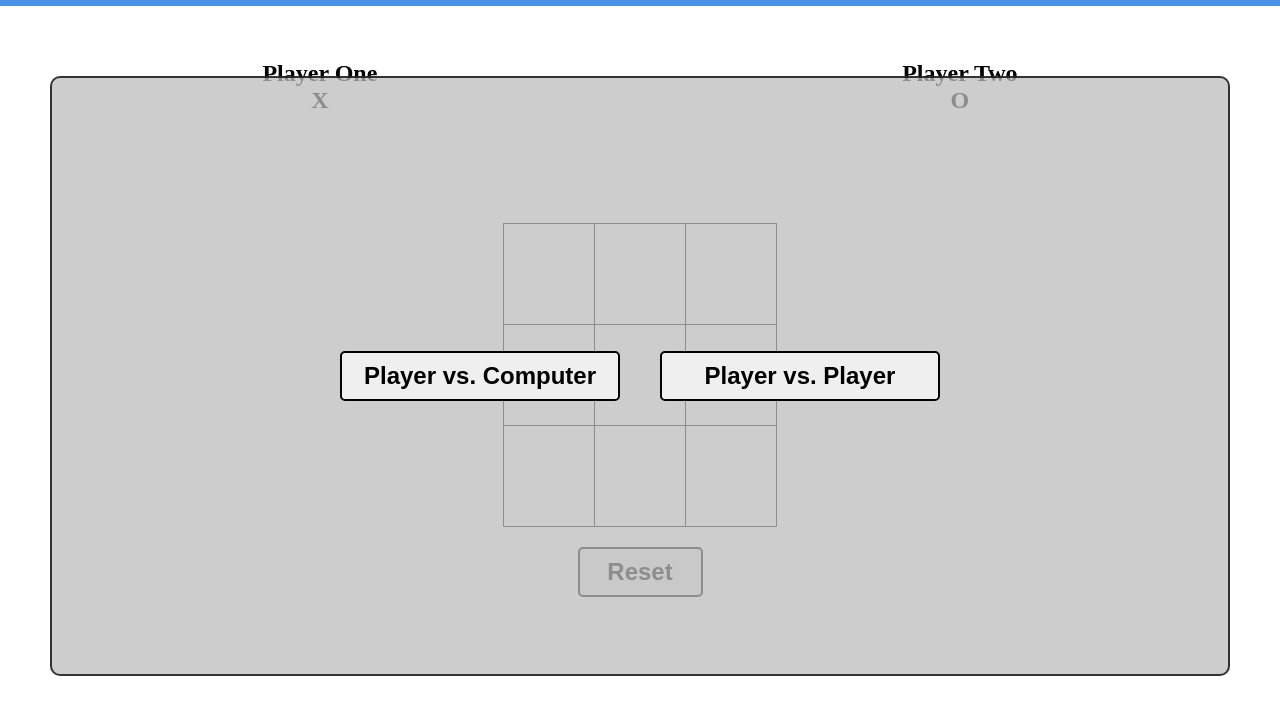
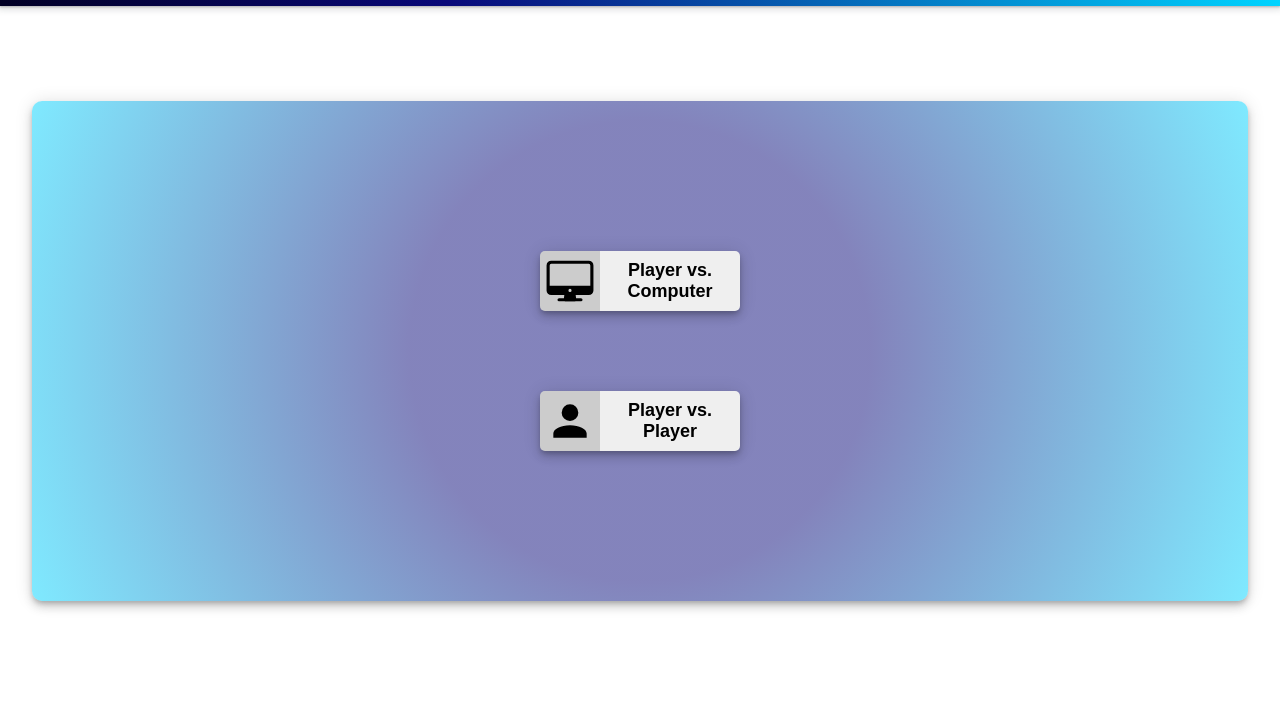
Before and after one commit to Modder65/Tic-Tac-Toe, a plain HTML site: page index.html in a window 1280 px wide. Shown: the part 74-800 px from the top of the page. Drawn offline with Linux system fonts and the light colour scheme.

Commit message:
Newly styled and added support for multiple device sizes

```diff
--- a/index.html
+++ b/index.html
@@ -27,23 +27,32 @@
                     <p></p>
                 </div>
                 <div id="gameBoard">
-                    <div class="gameSquare" id="tile0" data-id="0"></div>
-                    <div class="gameSquare" id="tile1" data-id="1"></div>
-                    <div class="gameSquare" id="tile2" data-id="2"></div>
-                    <div class="gameSquare" id="tile3" data-id="3"></div>
-                    <div class="gameSquare" id="tile4" data-id="4"></div>
-                    <div class="gameSquare" id="tile5" data-id="5"></div>
-                    <div class="gameSquare" id="tile6" data-id="6"></div>
-                    <div class="gameSquare" id="tile7" data-id="7"></div>
-                    <div class="gameSquare" id="tile8" data-id="8"></div>
+                    <div class="gameSquare animateDisplay" id="tile0" data-id="0"></div>
+                    <div class="gameSquare animateDisplay" id="tile1" data-id="1"></div>
+                    <div class="gameSquare animateDisplay" id="tile2" data-id="2"></div>
+                    <div class="gameSquare animateDisplay" id="tile3" data-id="3"></div>
+                    <div class="gameSquare animateDisplay" id="tile4" data-id="4"></div>
+                    <div class="gameSquare animateDisplay" id="tile5" data-id="5"></div>
+                    <div class="gameSquare animateDisplay" id="tile6" data-id="6"></div>
+                    <div class="gameSquare animateDisplay" id="tile7" data-id="7"></div>
+                    <div class="gameSquare animateDisplay" id="tile8" data-id="8"></div>
                 </div>
-                <button onclick="gameBoard.clearDisplay()">Reset</button>
+                <button onclick="gameBoard.clearDisplay()" id="resetBtn">
+                    <img src="imgs/refresh-outline.svg">
+                    <p>Reset Game Board</p>
+                </button>
             </div>
         </main>
 
         <div id="players_interface">
-            <button id="player_one" onclick="gameBoard.choosePlayer(1)" style="margin:auto 20px auto 20px;width:280px;">Player vs. Computer</button>
-            <button id="player_two" onclick="gameBoard.choosePlayer(2)" style="margin:auto 20px auto 20px;width:280px;">Player vs. Player</button>
+            <button id="player_one" onclick="gameBoard.choosePlayer(1)">
+                <img src="imgs/desktop-outline.svg">
+                <P>Player vs. Computer</P>
+            </button>
+            <button id="player_two" onclick="gameBoard.choosePlayer(2)">
+                <img src="imgs/account.svg">
+                <p>Player vs. Player</p>
+            </button>
         </div>
 
     </body>
--- a/script.js
+++ b/script.js
@@ -1,3 +1,4 @@
+let container = document.getElementById('container');
 //Accesses grid container and grid cell elements
 let game = document.getElementById("gameBoard");
 let children = game.children;
@@ -35,6 +36,16 @@ function clicked_computer() {
     }
 }
 
+//Removes the background-color styled on the grid-squares after the reset button adds it, and Adds green color-coding to the 3 squares that won the game
+function victoryColor(num1, num2, num3) {
+    for (let i = 0; i < children.length; i++) {
+        let child = children[i];
+        child.style.backgroundColor = "";
+    }
+    document.getElementById("tile"+num1).classList.add("colorDisplay");
+    document.getElementById("tile"+num2).classList.add("colorDisplay");
+    document.getElementById("tile"+num3).classList.add("colorDisplay");
+}
 
 
 //Module that stores the game boards information and functions
@@ -52,11 +63,17 @@ const gameBoard = (() => {
             currentPlayer = "X";
             currentPlayerName = "Player One";
             document.getElementById("two").textContent = "Computer";
+            document.getElementById("players").style.display = "flex";
+            game.style.display = "grid";
+            document.getElementById("resetBtn").style.display = "flex";
         } else {
             clicked_player();
             currentPlayer = "X";
             currentPlayerName = "Player One";
             document.getElementById("two").textContent = "Player Two";
+            document.getElementById("players").style.display = "flex";
+            game.style.display = "grid";
+            document.getElementById("resetBtn").style.display = "flex";
         }
     };
 
@@ -112,7 +129,6 @@ const gameBoard = (() => {
             document.getElementById("tile4").click();
         } else {
             //do nothing
-            console.log("canWin");
             return false;
         }
     };
@@ -175,43 +191,55 @@ const gameBoard = (() => {
 
     //function that allows the computer to make a random move if its not in a position to win itself or stop the player from winning
     const randomSelection = function () {
-            if (board[4] == undefined || board[4] == null) {
+        if (board[4] == undefined) {
             document.getElementById("tile4").click();
-            } else if (board[4] != undefined) {
+        } else if (board[4] == "X" && board[0] == undefined) {
+            document.getElementById("tile0").click();
+        } else if (board[0] == "X" && board[8] == "X" && board[3] == undefined) {
+            document.getElementById("tile3").click();
+        } else if (board[2] == "X" && board[6] == "X" && board[3] == undefined) {
+            document.getElementById("tile3").click();
+        } else {
             let choice = Math.floor(Math.random() * 9);
                 while (board[choice] != undefined) {
                     choice = Math.floor(Math.random() * 9);
                 }
                 document.getElementById("tile"+choice).click();
-            } else {
-                // do nothing
         }
     };
 
     //function that analyzes every possible win pattern and displays the winner of the game
     const isVictory = function () {
         if (board[0] == currentPlayer && board[4] == currentPlayer && board[8] == currentPlayer) {
+            victoryColor(0, 4, 8);
             message.textContent = `${currentPlayerName} Wins!`;
             gameStop();
         } else if (board[2] == currentPlayer && board[4] == currentPlayer && board[6] == currentPlayer) {
+            victoryColor(2, 4, 6);
             message.textContent = `${currentPlayerName} Wins!`;
             gameStop();
         } else if (board[0] == currentPlayer && board[1] == currentPlayer && board[2] == currentPlayer) {
+            victoryColor(0, 1, 2);
             message.textContent = `${currentPlayerName} Wins!`;
             gameStop();
         } else if (board[3] == currentPlayer && board[4] == currentPlayer && board[5] == currentPlayer) {
+            victoryColor(3, 4, 5);
             message.textContent = `${currentPlayerName} Wins!`;
             gameStop();
         } else if (board[6] == currentPlayer && board[7] == currentPlayer && board[8] == currentPlayer) {
+            victoryColor(6, 7, 8);
             message.textContent = `${currentPlayerName} Wins!`;
             gameStop();
         } else if (board[0] == currentPlayer && board[3] == currentPlayer && board[6] == currentPlayer) {
+            victoryColor(0, 3, 6);
             message.textContent = `${currentPlayerName} Wins!`;
             gameStop();
         } else if (board[1] == currentPlayer && board[4] == currentPlayer && board[7] == currentPlayer) {
+            victoryColor(1, 4, 7);
             message.textContent = `${currentPlayerName} Wins!`;
             gameStop();
         } else if (board[2] == currentPlayer && board[5] == currentPlayer && board[8] == currentPlayer) {
+            victoryColor(2, 5, 8);
             message.textContent = `${currentPlayerName} Wins!`;
             gameStop();
         }
@@ -228,6 +256,8 @@ const gameBoard = (() => {
         //if all the grid squares are taken by X's and O's but nobody has been declared the winner, declare a draw game
         if (counter == 9) {
             message.textContent = "It's a draw!";
+            gameStop();
+            container.style.pointerEvents = "auto"; //allows the user to click again so they can reset the board after the game is over
             counter = 0;
         }
 
@@ -279,6 +309,7 @@ const gameBoard = (() => {
             if (board[event.target.getAttribute("data-id")] == undefined) {
                 board[event.target.getAttribute("data-id")] = currentPlayer;
                 event.target.textContent = currentPlayer;
+                container.style.pointerEvents = "none"; //removes the users ability to click during the computers turn
                 moveCounter++;
                 isVictory();
                 if (moveCounter < 5) {
@@ -292,7 +323,7 @@ const gameBoard = (() => {
                         } else {
                             // do nothing
                         }
-                    }, 1000);
+                    }, 500);
                 } else  {
                     // do nothing
                 }
@@ -301,9 +332,14 @@ const gameBoard = (() => {
                 // do nothing
             }
         } else if (currentPlayer == "O") {
+            if (board[event.target.getAttribute("data-id")] == undefined) {
                 board[event.target.getAttribute("data-id")] = currentPlayer;
                 event.target.textContent = currentPlayer;
                 isVictory();
+                container.style.pointerEvents = "auto"; //allows the user freedom to click again after the end of the computers turn
+            } else {
+                // do nothing
+            }
         }
     };
 
@@ -312,11 +348,17 @@ const gameBoard = (() => {
         for (let i = 0; i < children.length; i++) {
             let child = children[i];
             child.textContent = "";
+            child.style.backgroundColor = "#f5f5f5";
+            child.classList.remove("colorDisplay");
             board.pop();
+            child.removeAttribute("onclick");
         }
         moveCounter = 0;
         message.textContent = "";
         document.getElementById('players_interface').style.display = "flex";
+        document.getElementById("players").style.display = "none";
+        game.style.display = "none";
+        document.getElementById("resetBtn").style.display = "none";
     };
 
     //function removes onclick event from every grid cell element making it impossible to make a move after a winner is declared until the board is reset
--- a/styles.css
+++ b/styles.css
@@ -11,11 +11,12 @@ html, body {
 }
 
 header {
-    background-color: rgb(72, 145, 228);
+    background: linear-gradient(90deg, rgba(2,0,36,1) 0%, rgba(9,9,121,1) 35%, rgba(0,212,255,1) 100%);
     height: 10vh;
     display: flex;
     justify-content: center;
     align-items: center;
+    box-shadow: rgba(60, 64, 67, 0.3) 0px 1px 2px 0px, rgba(60, 64, 67, 0.15) 0px 2px 6px 2px;
 }
 
 h1 {
@@ -24,7 +25,7 @@ h1 {
 
 main {
     width: 100%;
-    height: 80%;
+    height: 90%;
 }
 
 #container {
@@ -40,7 +41,7 @@ main {
 #players {
     height: 10%;
     width: 100%;
-    display: flex;
+    display: none;
     justify-content: space-around;
     align-items: center;
     text-align: center;
@@ -58,23 +59,41 @@ main {
 }
 
 #gameBoard {
-    width: 274px;
-    height: 304px;
-    display: grid;
+    width: 90%;
+    height: 50%;
+    display: none;
     grid-template-columns: repeat(3, 1fr);
     grid-template-rows: repeat(3, 1fr);
-    background-color: black;
-    border: 1px solid black;
-    gap: 1px;
+    gap: 12px;
+}
+
+#resetBtn {
+    display: none;
 }
 
 .gameSquare {
-    width: 90px;
-    height: 100px;
-    background-color: white;
+    width: 100%;
+    height: 100%;
+    background-color: #f5f5f5;
+    color: rgba(0, 0, 0, 0.657);
+    border-radius: 20px;
+    justify-self: center;
     display: flex;
     justify-content: center;
     align-items: center;
+    transition-property: all;
+    transition-duration: 200ms;
+}
+
+.gameSquare:hover {
+    transform: scale(1.05);
+    background-color: rgb(233, 233, 233);
+    box-shadow: 0 0 10px 2px rgba(0, 0, 0, 0.096);
+}
+
+.animateDisplay {
+    font-size: 42px;
+    transition: font-size 0.3s;
 }
 
 select {
@@ -89,29 +108,93 @@ select {
     font-weight: bold;
 }
 
-button {
-    width: 125px;
-    height: 50px;
-    font-size: 24px;
-    font-weight: bold;
-    border: 2px solid black;
-    border-radius: 5px;
-}
-
 #players_interface {
     position: absolute;
     z-index: 10;
     display: flex;
+    flex-direction: column;
+    gap: 50px;
     justify-content: center;
     align-items: center;
     overflow: hidden;
     border-radius: 10px;
-    border: 2px solid rgba(0,0,0,0.75);
+    width: 95%;
+    height: 500px;
     background-color: rgba(188, 188, 188, 0.75);
-    padding: 50px;
-    width: calc(100% - 100px);
-    height: calc(100% - 200px); /* you have to fix this on mobile */
-    left: auto;
-    top: 100px;
-    margin: 50px;
+    background-color: rgb(9,9,121);
+    background: radial-gradient(circle, rgba(9,9,121,0.5) 0%, rgba(9,9,121,0.5) 35%, rgba(0,212,255,0.5) 100%);
+    box-shadow: rgba(0, 0, 0, .2) 0 3px 5px -1px,rgba(0, 0, 0, .14) 0 6px 10px 0,rgba(0, 0, 0, .12) 0 1px 18px 0;
+    left: 50%;
+    top: 50%;
+    margin-left: -47.5%;
+    margin-top: -225px;
+
 }
+
+#player_one, #player_two, #resetBtn {
+    width: 200px;
+    height: 60px;
+    border: none;
+    border-radius: 5px;
+    cursor: pointer;
+    margin: 15px 30px;
+    display: flex;
+    align-items: center;
+    font-size: 18px;
+    font-weight: 700;
+    box-shadow: rgba(0, 0, 0, .2) 0 3px 5px -1px,rgba(0, 0, 0, .14) 0 6px 10px 0,rgba(0, 0, 0, .12) 0 1px 18px 0;
+}
+
+#resetBtn {
+    display: none;
+}
+
+#player_one:hover, #player_two:hover, #resetBtn:hover {
+    background: #F6F9FE;
+    color: #174ea6;
+}
+
+#player_one:active, #player_two:active, #resetBtn:active {
+    box-shadow: 0 4px 4px 0 rgb(60 64 67 / 30%), 0 8px 12px 6px rgb(60 64 67 / 15%);
+    outline: none;
+}
+
+#player_one:focus, #player_two:focus, #resetBtn:focus {
+    outline: none;
+    border: 2px solid #4285f4;
+}
+
+#player_one:disabled, #player_two:disabled, #resetBtn:disabled {
+    box-shadow: rgba(60, 64, 67, .3) 0 1px 3px 0, rgba(60, 64, 67, .15) 0 4px 8px 3px;
+}
+
+img {
+    width: 60px;
+    height: 60px;
+    padding: 5px;
+    border-radius: 5px;
+    border-top-right-radius: 0;
+    border-bottom-right-radius: 0;
+    background: rgba(0,0,0,0.15);
+    /*background-color: rgba(188, 188, 188, 1);*/
+}
+
+.colorDisplay {
+    background-color: rgb(45, 145, 45);
+    transition: background-color 1000ms;
+}
+
+.colorDisplay:hover {
+    background-color: rgb(45, 145, 45);
+}
+
+@media screen and (min-width: 320px) {
+    #gameBoard {
+        width: 350px;
+        height: 400px;
+        display: none;
+        grid-template-columns: repeat(3, 1fr);
+        grid-template-rows: repeat(3, 1fr);
+        gap: 12px;
+    }
+}
```
Also changed, not shown: imgs/account.svg (added), imgs/desktop-outline.svg (added), imgs/refresh-outline.svg (added). Lines whose indentation alone changed are shown as unchanged.
